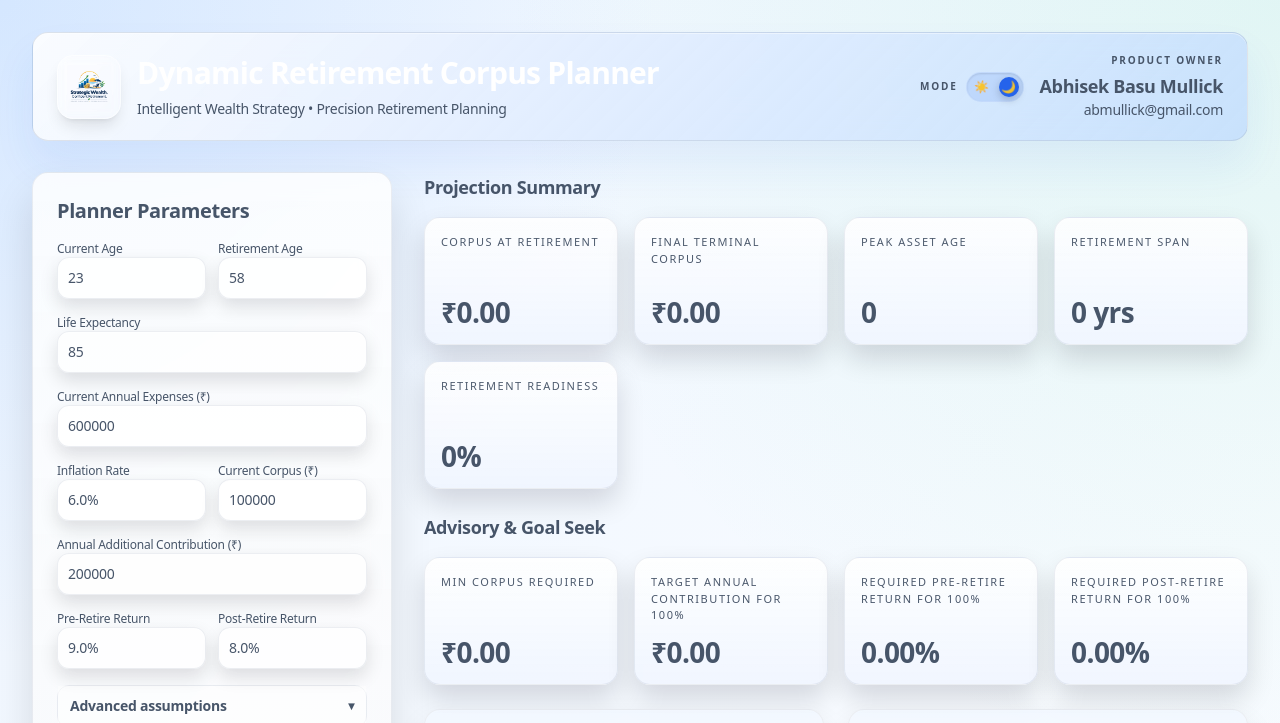
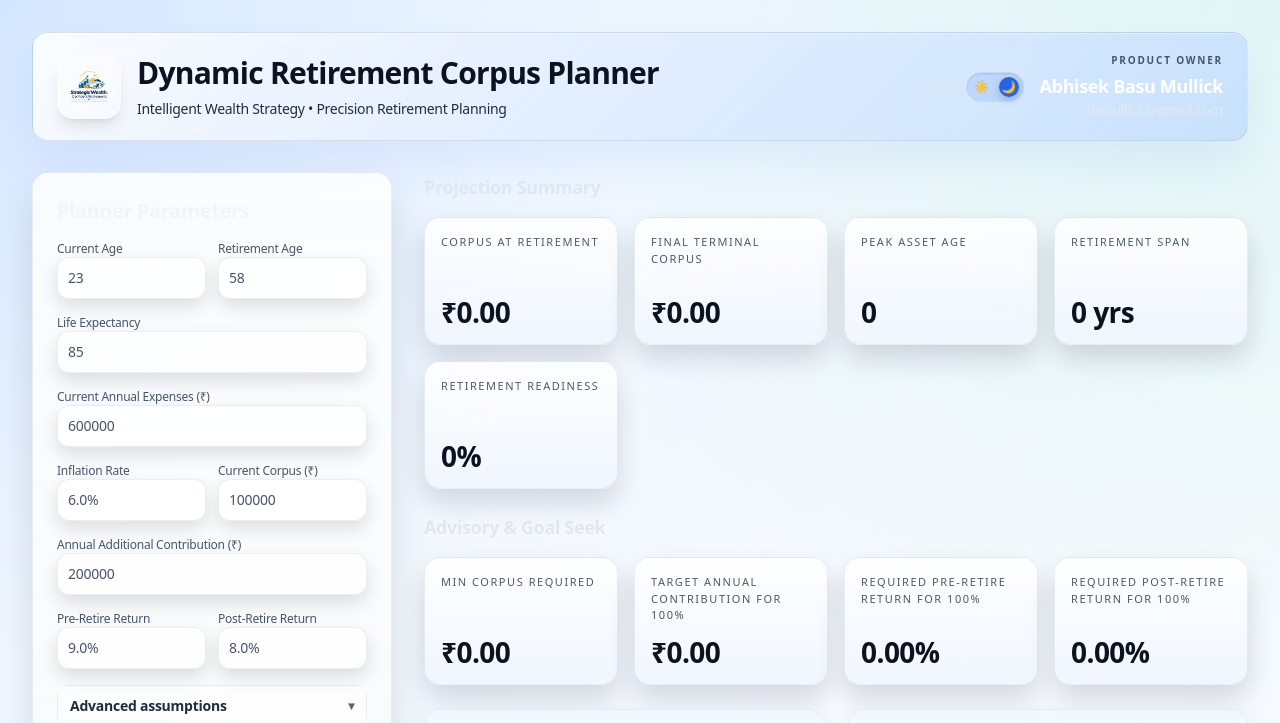
Before and after one commit to abmullick/Financials, a plain HTML site: page retirals/src/static/index.html in a window 1280 px wide. Both pictures are taken after a click on the button "Launch Planner". Shown: the top 723 px of the page. Drawn offline with nearby package versions, Linux system fonts and the light colour scheme; no server answers.

Commit message:
Commit the colors

```diff
--- a/retirals/src/static/index.html
+++ b/retirals/src/static/index.html
@@ -173,16 +173,6 @@
         body .text-slate-700,
         body .text-gray-500,
         body .text-gray-600,
-        body .text-gray-700,
-        body .text-slate-200,
-        body .text-slate-100,
-        body label,
-        body h2,
-        body h3,
-        body th,
-        body td,
-        body p,
-        body span,
         body select,
         body input {
             color: var(--muted-label) !important;
@@ -560,8 +550,8 @@
                         <img src="/assets/logo.png" alt="Logo" class="h-full w-full rounded-xl object-contain" />
                     </div>
                     <div>
-                        <h1 class="text-3xl font-black tracking-tight text-white">Dynamic Retirement Corpus Planner</h1>
-                        <p class="mt-2 text-sm text-slate-300">Intelligent Wealth Strategy • Precision Retirement Planning</p>
+                        <h1 class="text-3xl font-black tracking-tight" style="color: var(--text-1);">Dynamic Retirement Corpus Planner</h1>
+                        <p class="mt-2 text-sm" style="color: var(--text-2);">Intelligent Wealth Strategy • Precision Retirement Planning</p>
                     </div>
                 </div>
                 <div class="flex items-center gap-4">
```
Also changed, not shown: 2 other files.
